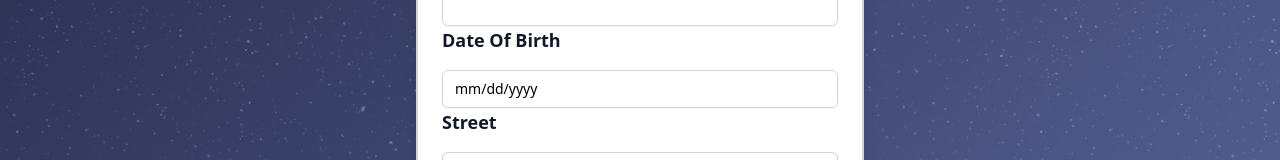
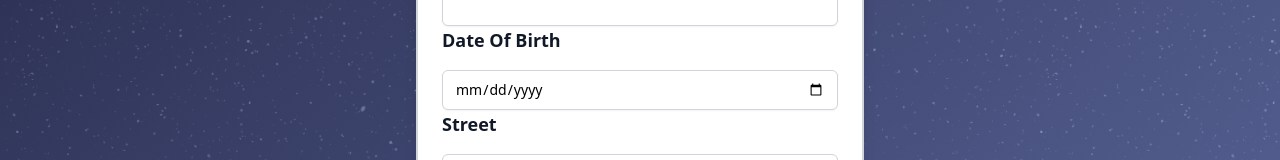
Before and after one commit to revou-fsse-5/module-4-kingahmadr, a React (Vite) app: page /register in a window 1280 px wide. Shown: the part 332-492 px from the top of the page. Built offline with nearby package versions, Linux system fonts and the light colour scheme.

Commit message:
change the date of birth type to date

```diff
--- a/src/components/DateForm.tsx
+++ b/src/components/DateForm.tsx
@@ -47,8 +47,8 @@ const DateForm: React.FC = () => {
                   value={values.dateOfBirth}
                   onChange={(val) => setFieldValue("dateOfBirth", val)}
                   format="y-MM-dd"
-                  clearIcon={null}
-                  calendarIcon={null}
+                  // clearIcon={null}
+                  // calendarIcon={null}
                 />
               )}
             </Field>
--- a/src/components/RegisterForm.tsx
+++ b/src/components/RegisterForm.tsx
@@ -97,7 +97,7 @@ const RegisterForm = () => {
           className="w-full px-3 py-2 mt-1 border border-gray-300 rounded-md shadow-sm focus:outline-none focus:ring-indigo-500 focus:border-indigo-500 sm:text-sm"
           id="dateOfBirth"
           name="dateOfBirth"
-          type="text"
+          type="date"
           onChange={formik.handleChange}
           value={formik.values.dateOfBirth}
         />
--- a/src/modules/ValidationSchema.ts
+++ b/src/modules/ValidationSchema.ts
@@ -13,7 +13,16 @@ const LoginValidationScheme = Yup.object().shape({
 const RegisterValidationForm = Yup.object().shape({
   fullname: Yup.string().required("Fullname is Required"),
   email: Yup.string().email("Invalid email").required("Email is required"),
-  dateOfBirth: Yup.string().required("Date of Birth is Required"),
+  // dateOfBirth: Yup.string().required("Date of Birth is Required"),
+  dateOfBirth: Yup.date()
+    .required("Date of Birth is required")
+    .max(new Date(), "Date of Birth cannot be in the future")
+    .test("is-valid-age", "You must be at least 18 years old", (value) => {
+      const today = new Date();
+      const age =
+        today.getFullYear() - (value?.getFullYear() || today.getFullYear());
+      return age >= 18;
+    }),
   address: Yup.object({
     street: Yup.string().required("Street is required"),
     city: Yup.string().required("City is required"),
```
